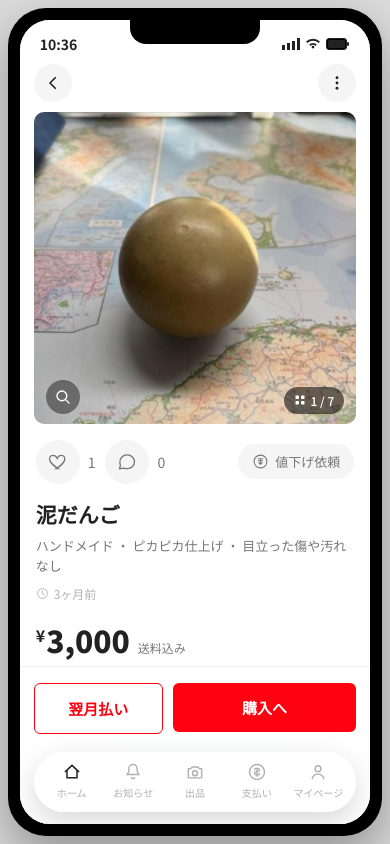
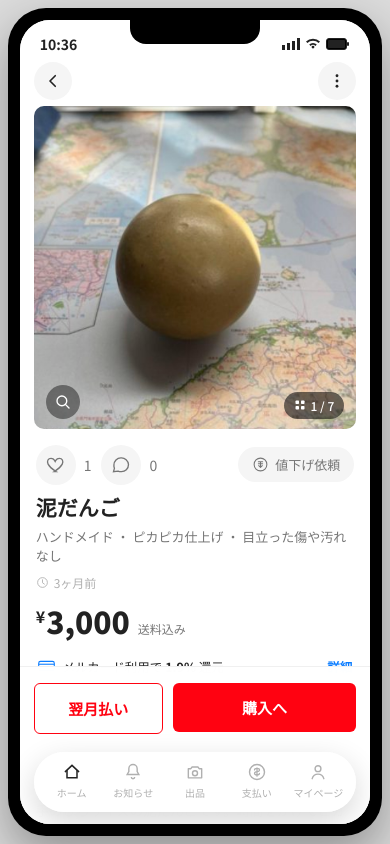
Before and after one commit to Riochin/mercari-ai-hack-teamg, a Next.js app: page / in a window 390 px wide. Built offline with nearby package versions, Linux system fonts and the light colour scheme.

Commit message:
fix: keep mobile content clear of fixed actions

```diff
--- a/app/globals.css
+++ b/app/globals.css
@@ -645,3 +645,15 @@ button:focus-visible, input:focus-visible, [role="button"]:focus-visible{
 }
 
 .bdone{ flex:none; font-size:13px; font-weight:700; color:var(--gray-1); padding:9px 6px; }
+
+@media (max-width:430px){
+  .pw-header{ padding-top:4px; padding-bottom:6px; }
+  .photo-inner img{ aspect-ratio:1; object-fit:cover; }
+  .react-row{ padding-bottom:8px; }
+  .react-ic{ width:40px; height:40px; }
+  .p-title{ margin-bottom:6px; }
+  .p-tags{ margin-bottom:8px; }
+  .p-time{ margin-bottom:8px; }
+  .gname{ -webkit-line-clamp:1; line-height:1.2; padding:3px 6px 2px; }
+  .bulk-cta{ bottom:calc(72px + env(safe-area-inset-bottom)); min-height:44px; padding:0 15px; }
+}
```
